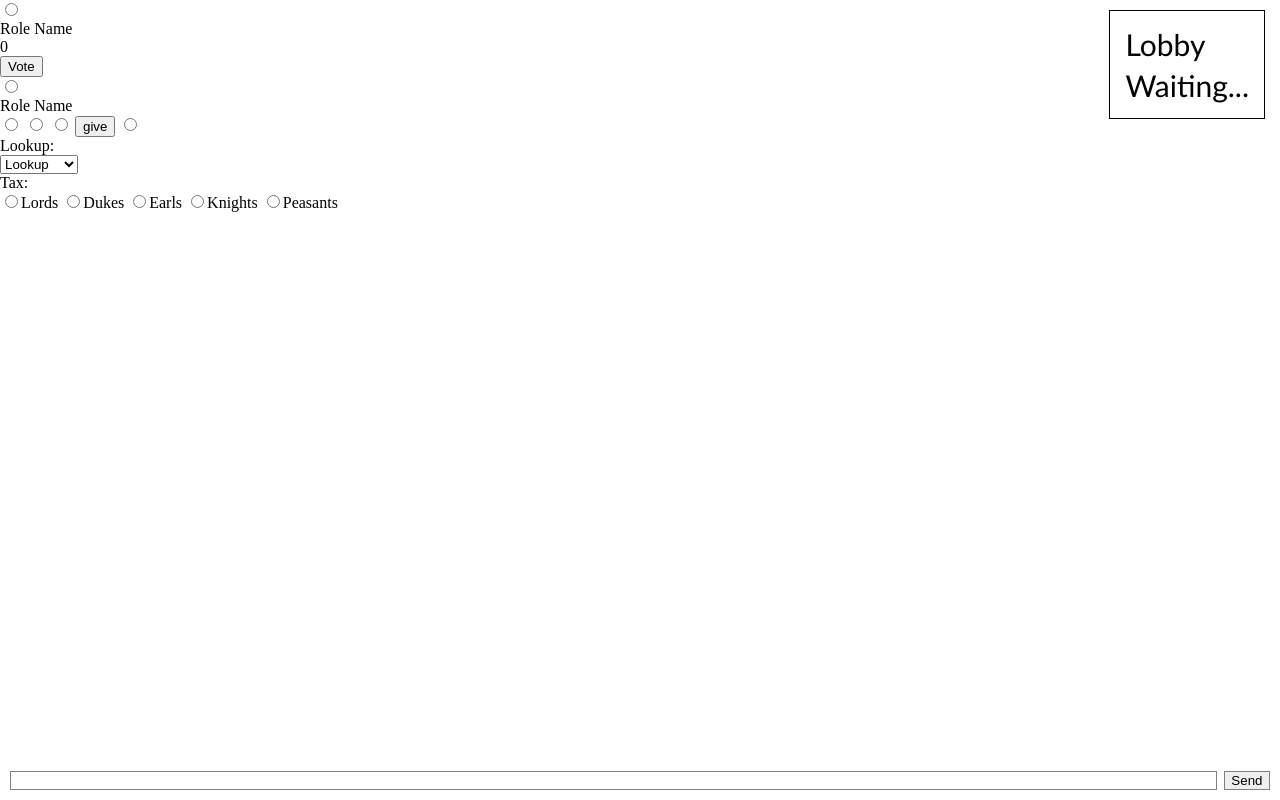
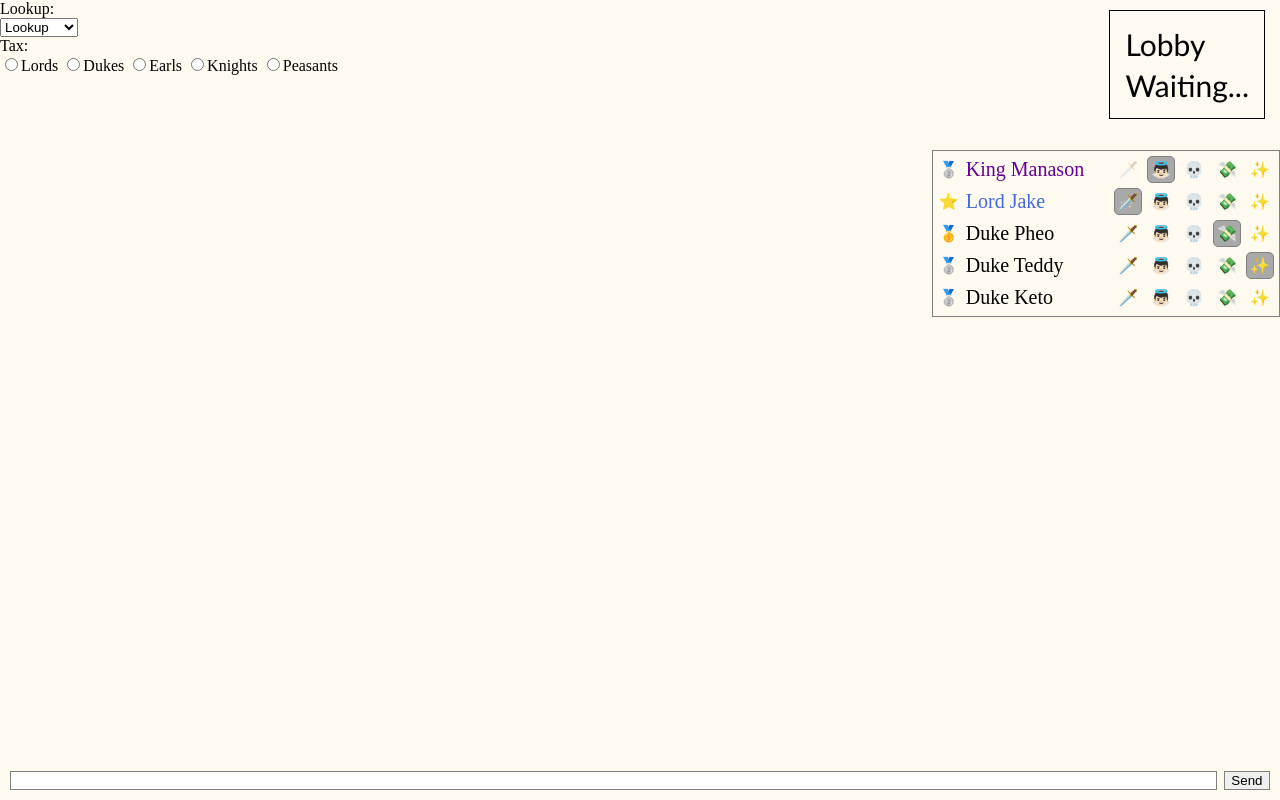
Before and after one commit to Manason/Kings-and-Peasants, a plain HTML site: page public/index.html in a window 1280 px wide. Drawn offline with nearby package versions, Linux system fonts and the light colour scheme; no server answers.

Commit message:
refined playerlist gui. added emojis and buttonlike stuff

```diff
--- a/public/index.html
+++ b/public/index.html
@@ -21,15 +21,62 @@
 		</div>
 	</div>
 	<div class="playerlist">
-		<!--Example of a player during voting stage-->
-		<div class="player">
+		<table>
+			<tr>
+				<td class="">🥈</td>
+				<td class="king name">King Manason</td>
+				<td class="disabled emoji">🗡️</td>
+				<td class="emoji selected">👼🏻</td>
+				<td class="emoji">💀</td>
+				<td class="emoji">💸</td>
+				<td class="emoji">✨</td>
+			</tr>
+			<tr>
+				<td class="">⭐</td>
+				<td class="lord name">Lord Jake</td>
+				<td class="emoji selected">🗡️</td>
+				<td class="emoji">👼🏻</td>
+				<td class="emoji">💀</td>
+				<td class="emoji">💸</td>
+				<td class="emoji">✨</td>
+			</tr>
+			<tr>
+				<td class="">🥇</td>
+				<td class="duke name">Duke Pheo</td>
+				<td class="emoji">🗡️</td>
+				<td class="emoji">👼🏻</td>
+				<td class="emoji">💀</td>
+				<td class="emoji selected">💸</td>
+				<td class="emoji">✨</td>
+			</tr>
+			<tr>
+				<td class="">🥈</td>
+				<td class="duke name">Duke Teddy</td>
+				<td class="emoji">🗡️</td>
+				<td class="emoji">👼🏻</td>
+				<td class="emoji">💀</td>
+				<td class="emoji">💸</td>
+				<td class="emoji selected">✨</td>
+			</tr>
+			<tr>
+				<td class="">🥈</td>
+				<td class="duke name">Duke Keto</td>
+				<td class="emoji">🗡️</td>
+				<td class="emoji">👼🏻</td>
+				<td class="emoji">💀</td>
+				<td class="emoji">💸</td>
+				<td class="emoji">✨</td>
+			</tr>
+		</table>
+		<!-- Example of a player during voting stage-->
+		<!-- <div class="player">
 			<input type="radio" name="successor">
 			<p>Role Name</p>
 			<p class="vote-value">0</p>
 			<input type="button" value="Vote" class="vote-button">
-		</div>
+		</div> -->
 		<!--Example of a player during normal play-->
-		<div class="player">
+		<!-- <div class="player">
 			<input type="radio" name="successor">
 			<p>Role Name</p>
 			<input type="radio" name="assassinate" class="playerlisticon">
@@ -37,7 +84,7 @@
 			<input type="radio" name="execute" class="playerlisticon">
 			<input type="button" value="give" class="playerlisticon">
 			<input type="radio" name="roleaction" class="playerlisticon">
-		</div>
+		</div> -->
 	</div>
 	<div class="lookup-and-tax-module">
 		<div class="king-lookup">
@@ -59,6 +106,7 @@
 			<input type="radio" name="group-tax" class="role-tax">Peasants</input>
 		</div>
 	</div>
+	<div class="chat">
 		<div class="chat-window">
 			<!-- <div class="chat-entry">
 				<div class="chat-time">
@@ -76,6 +124,7 @@
 		<div class="chat-input">
 				<input class="chat-input-box" type="text"></input>
 				<input class="chat-input-button" type="submit" value="Send" onclick="enterInput();"></input>
+		</div>
 	</div>
 </body>
 
--- a/public/style.css
+++ b/public/style.css
@@ -1,3 +1,4 @@
+/* GameState & Timer */
 .state {
     position: fixed;
     top: 0px;
@@ -14,6 +15,62 @@
 	float: right;
 }
 
+/* PlayerList */
+.playerlist {
+	position: fixed;
+	right: 0px;
+	top: 150px;
+	border: 1px solid gray;
+}
+.playerlist table {
+	/* background-color: #e9fcee; */
+	/* border-collapse: collapse; */
+	border-spacing: 5px;
+}
+.playerlist tr{
+	margin: 0;
+	padding: 0;
+}
+.king {
+	color: #660099;
+}
+.lord {
+	color: #4169E1;
+}
+.duke {
+	color: #000000;
+}
+.name {
+	font-size: 20px;
+	padding-right: 25px;
+	/* padding-left: 5px; */
+}
+.emoji {
+	border: 1px solid #FFFAF0;
+	border-radius: 5px;
+	margin:5px;
+	padding: 3px;
+}
+.selected {
+	border: 1px solid gray;
+	background-color: darkgray;
+}
+.disabled {
+	opacity: .25;
+}
+.emoji:hover {
+	border: 1px solid gray;
+	background-color: lightgray;
+}
+
+/* Chat Window & Input */
+/* .chat{
+	display: fixed;
+	left:0px;
+	top:0px;
+	bottom:0px;
+	width: 80%;
+} */
 .chat-window {
     margin: 10px 10px 40px 10px;
 }
@@ -42,7 +99,6 @@
 .chat-message {
     margin-right: 7px;
 }
-
 .chat-input {
     display: flex;
     position: fixed;
@@ -51,7 +107,7 @@
     right: 0px;
     padding: 10px;
     flex-direction: row;
-    background-color: white;
+    background-color: #FFFAF0;
 }
 .chat-input-box {
     flex-grow: 1000;
@@ -63,6 +119,7 @@
     border: 1px solid Gray;
 }
 
+/* Scrollbar & Other */
 ::-webkit-scrollbar {
     width: 10px;
     height: 10px;
@@ -83,7 +140,6 @@
 ::-webkit-scrollbar-corner {
     background-color: #595959;
 }
-
 p{
     padding:0;
     margin:0;
@@ -91,4 +147,5 @@ p{
 body{
     padding:0;
     margin:0;
+	background-color: #FFFAF0;
 }
```
Lines whose indentation alone changed are shown as unchanged.
